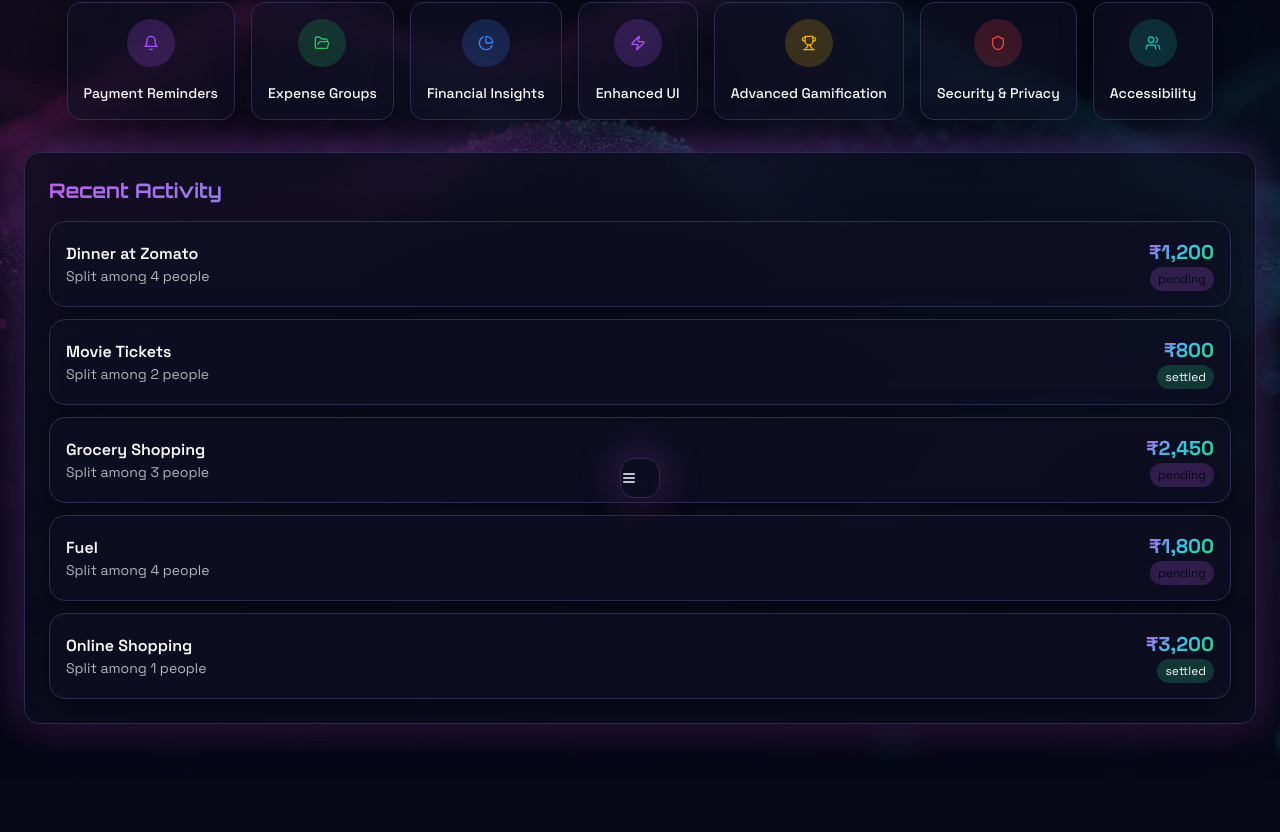
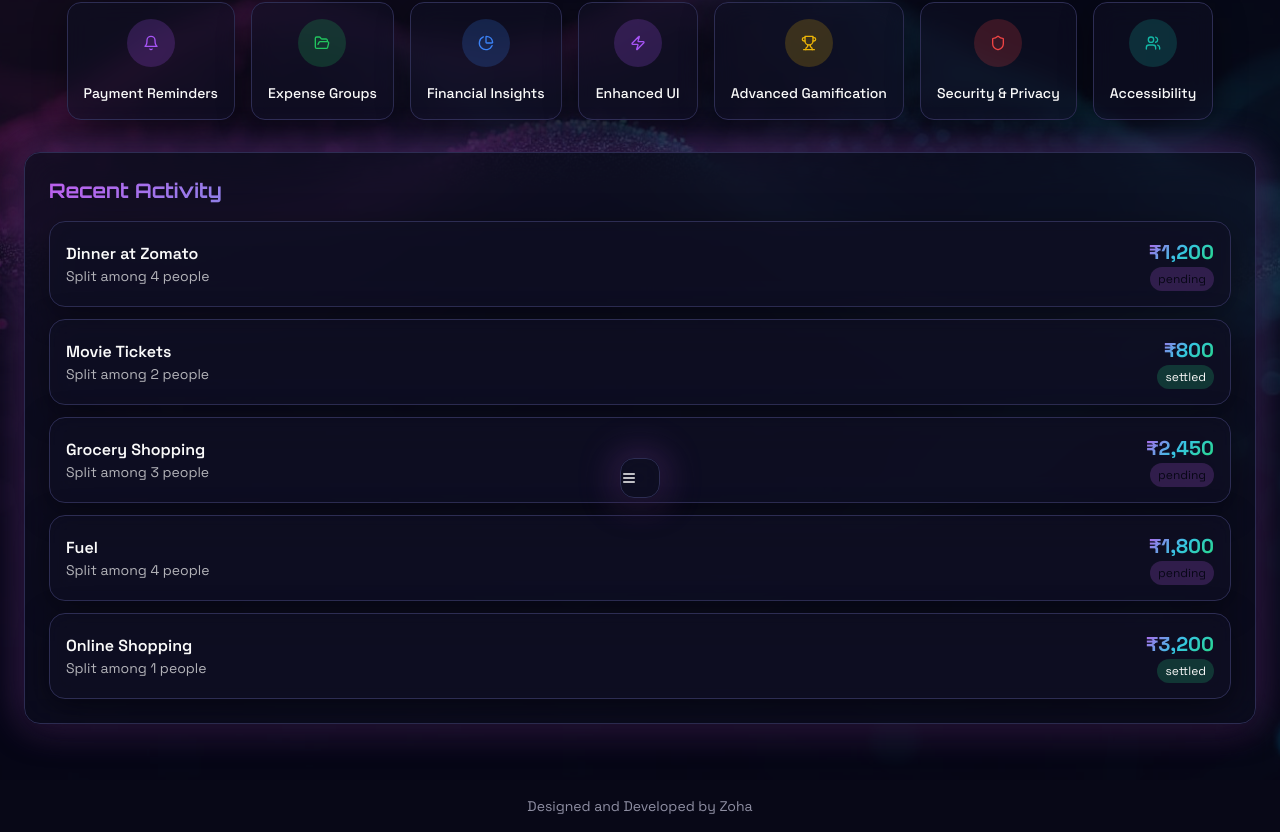
Before and after one commit to ZohaAnsari04/Splitsync, a React (Vite) app: page / in a window 1280 px wide. Shown: the part 278-1110 px from the top of the page. Before the commit the page ends 1058 px from the top, so only its background shows below. Built offline with nearby package versions, Linux system fonts and the light colour scheme.

Commit message:
added footer

```diff
--- a/src/pages/Index.tsx
+++ b/src/pages/Index.tsx
@@ -557,6 +557,7 @@ const Index = () => {
         expenseGroups={expenseGroups}
       />
       {currentView !== "splash" && (
+        <>
           <NavigationMenu
             onViewDashboard={navigateToDashboard}
             onViewAnalytics={navigateToAnalytics}
@@ -569,6 +570,11 @@ const Index = () => {
             onViewExpenseGroups={navigateToExpenseGroups}
             onViewPaymentReminders={navigateToPaymentReminders}
           />
+          {/* Footer */}
+          <footer className="py-4 text-center text-sm text-muted-foreground">
+            Designed and Developed by Zoha
+          </footer>
+        </>
       )}
     </>
   );
```
Lines whose indentation alone changed are shown as unchanged.
